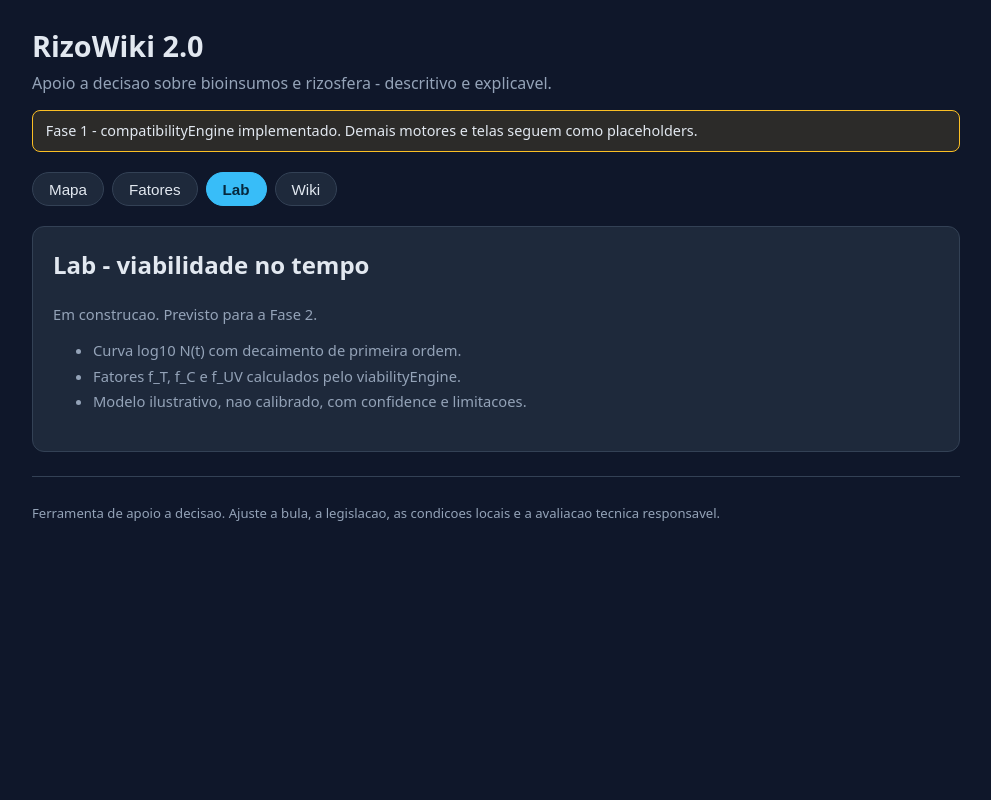
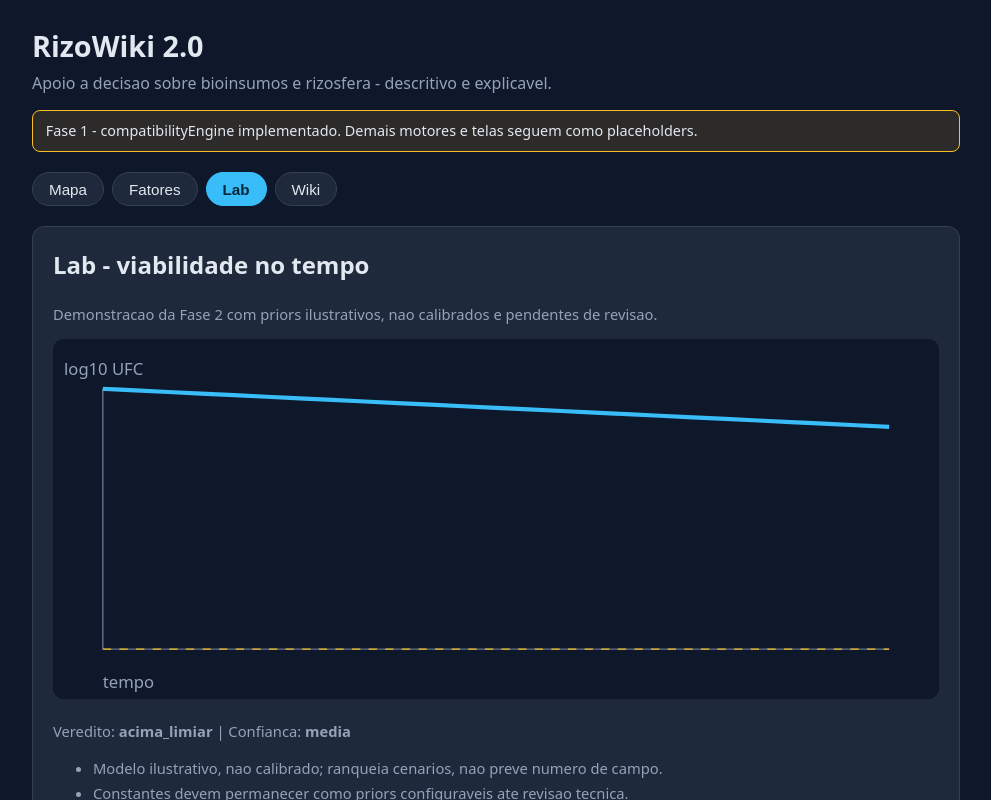
Before and after one commit to MarcoAntonioBarreiros/RizoWiki-2.0, a React (Vite) app: page / in a window 1280 px wide. Both pictures are taken after a click on the button "Lab". Shown: the top 800 px of the page, without its empty margins (144-1135 px from the left). Built offline with nearby package versions, Linux system fonts and the light colour scheme.

Commit message:
Wire Lab page to viability engine demo

```diff
--- a/src/pages/Lab.jsx
+++ b/src/pages/Lab.jsx
@@ -1,12 +1,41 @@
+import ViabilityChart from '../components/ViabilityChart.jsx';
+import { simulateViability } from '../engines/viabilityEngine.js';
+
+const demoPrior = {
+  ideal_temp_c: 30,
+  decay_k_base_per_h: 0.02,
+  uv_sensitivity: 0.3,
+  effective_threshold_log: 7,
+  chemical_sensitivity_by_class: {
+    nenhum: 1,
+    fungicida: 1.4,
+  },
+};
+
 export default function Lab() {
+  const result = simulateViability({
+    initialLog: 9,
+    hours: 24,
+    temperatureC: 30,
+    chemicalClass: 'fungicida',
+    exposedToUv: false,
+    organism: demoPrior,
+  });
+
   return (
     <section>
       <h2 className="page__title">Lab - viabilidade no tempo</h2>
-      <p className="page__todo">Em construcao. Previsto para a Fase 2.</p>
+      <p className="page__todo">
+        Demonstracao da Fase 2 com priors ilustrativos, nao calibrados e pendentes de revisao.
+      </p>
+      <ViabilityChart curve={result.curve} threshold={result.threshold} />
+      <p className="page__todo">
+        Veredito: <strong>{result.verdict}</strong> | Confianca: <strong>{result.confidence}</strong>
+      </p>
       <ul className="page__todo">
-        <li>Curva log10 N(t) com decaimento de primeira ordem.</li>
-        <li>Fatores f_T, f_C e f_UV calculados pelo viabilityEngine.</li>
-        <li>Modelo ilustrativo, nao calibrado, com confidence e limitacoes.</li>
+        {result.limitations.map((item) => (
+          <li key={item}>{item}</li>
+        ))}
       </ul>
     </section>
   );
```
